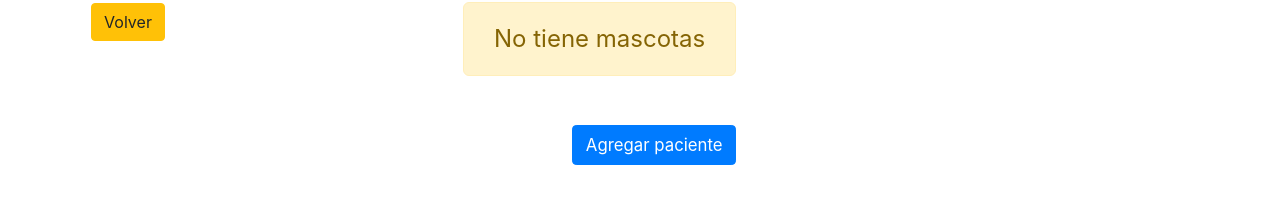
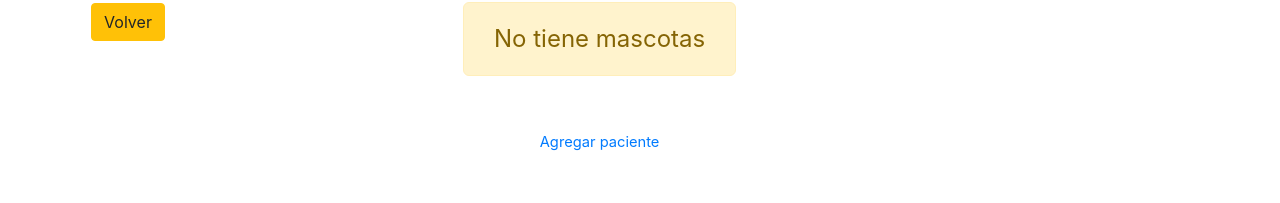
Before and after one commit to omelendrez/medical-records-frontend, a React (Create React App) app: page /clientes/1 in a window 1280 px wide. Shown: the part 157-360 px from the top of the page. Built offline with nearby package versions, Linux system fonts and the light colour scheme; no server answers.

Commit message:
Convertir boton en link

```diff
--- a/src/components/customers/customer-view/PetsList.jsx
+++ b/src/components/customers/customer-view/PetsList.jsx
@@ -28,10 +28,10 @@ const PetsList = ({ pet, pets, loadPet, handleAddPet }) => {
       {
         !pets.length && <div className="alert alert-warning my-3">No tiene mascotas</div>
       }
-      <div>
+      <div className="text-center">
         <button
           type="button"
-          className="btn btn-primary mt-4 float-right"
+          className="btn btn-link btn-sm mt-4"
           onClick={e => handleAddPet(e)}
         >Agregar paciente</button>
       </div>
```
